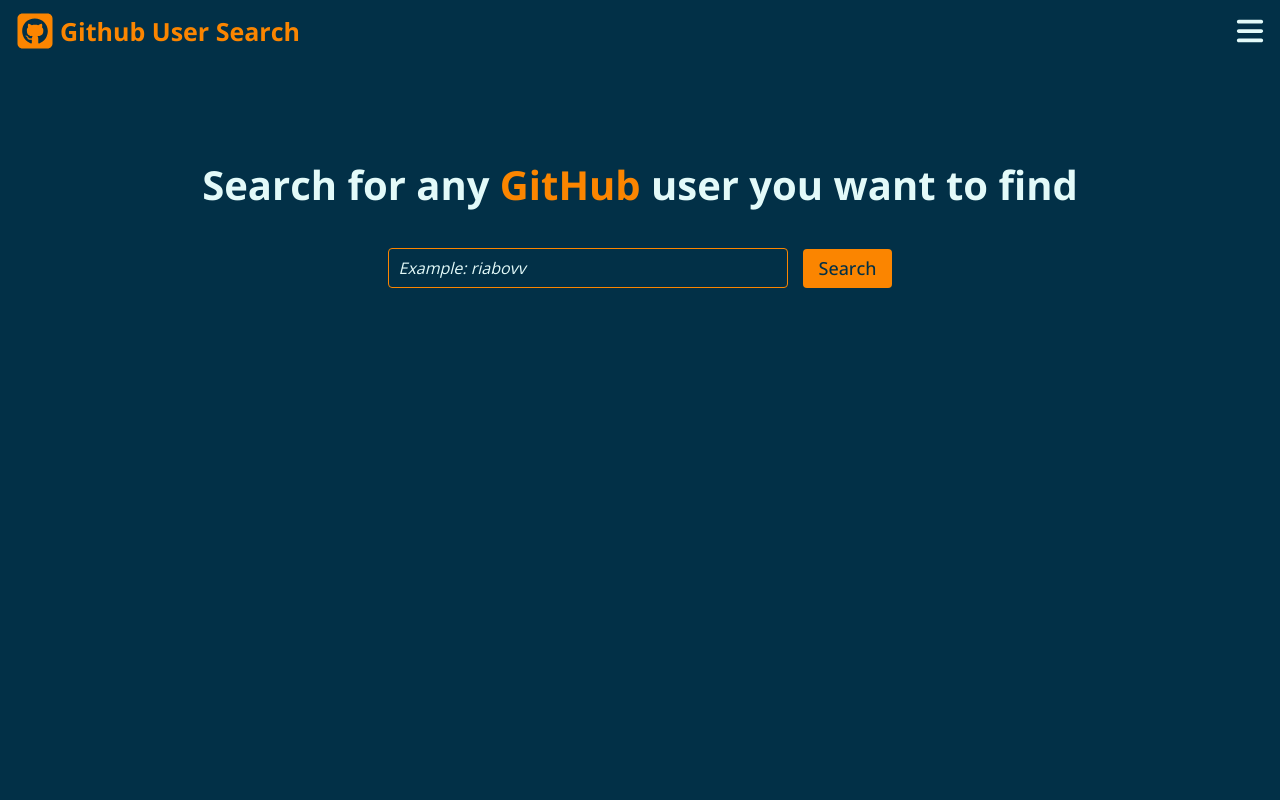
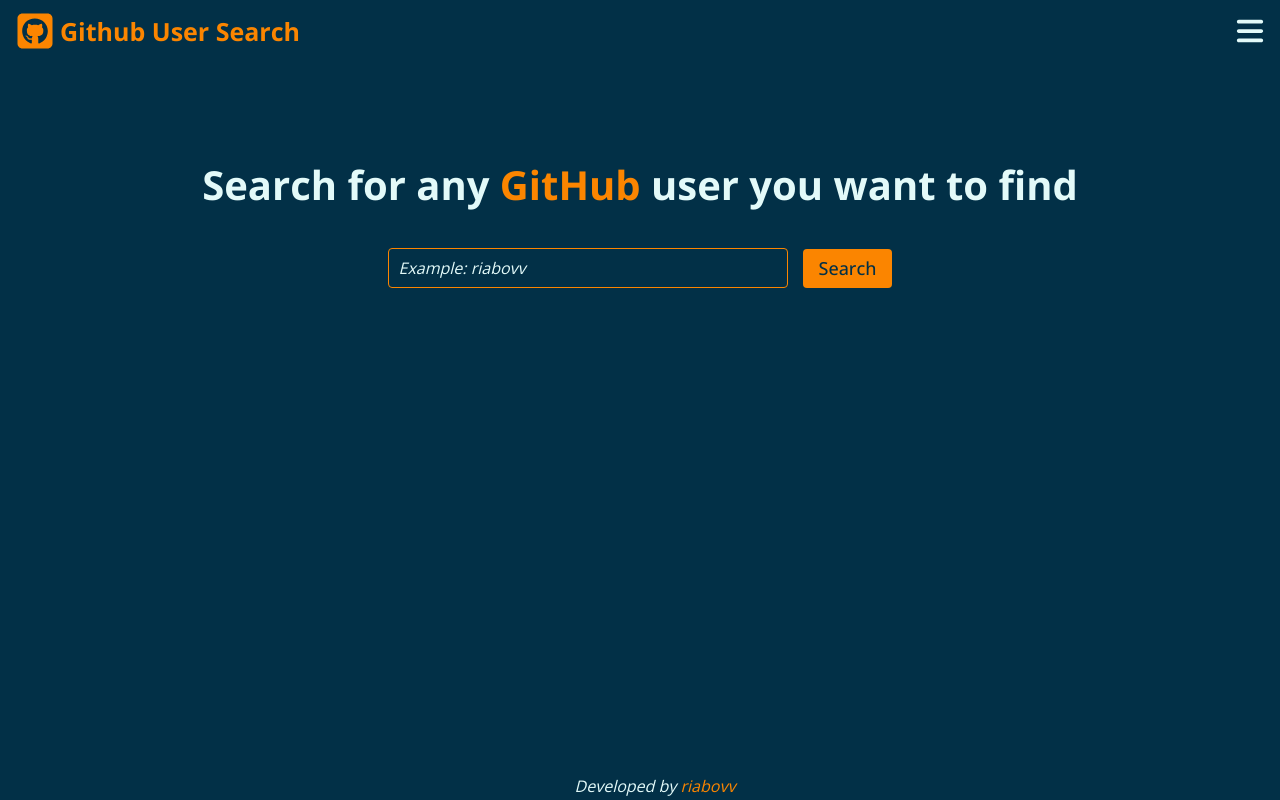
Before and after one commit to riabovv/github-user-search, a Next.js app: page / in a window 1280 px wide. Built offline with nearby package versions, Linux system fonts and the light colour scheme.

Commit message:
add footer

```diff
--- a/app/components/Logo/logo.module.css
+++ b/app/components/Logo/logo.module.css
@@ -21,3 +21,9 @@
     color: var(--light);
   }
 }
+
+@media screen and (max-width: 576px) {
+  .title {
+    font-size: 20px;
+  }
+}
--- /dev/null
+++ b/app/components/layout/Footer/Footer.tsx
@@ -0,0 +1,18 @@
+import styles from "./footer.module.css";
+
+const Footer = () => (
+  <footer className={styles.wrapper}>
+    <i>
+      Developed by{" "}
+      <a
+        href="https://github.com/riabovv"
+        target="_blank"
+        rel="noopener noreferrer"
+      >
+        riabovv
+      </a>
+    </i>
+  </footer>
+);
+
+export default Footer;
--- /dev/null
+++ b/app/components/layout/Footer/footer.module.css
@@ -0,0 +1,7 @@
+.wrapper {
+  padding: 5px 0px;
+  position: fixed;
+  width: 100%;
+  text-align: center;
+  bottom: 0px;
+}
--- a/app/components/layout/Header/header.module.css
+++ b/app/components/layout/Header/header.module.css
@@ -3,5 +3,5 @@
   justify-content: space-between;
   align-items: center;
   max-width: 1440px;
-  margin: auto;
+  margin: 0 auto;
 }
--- a/app/components/layout/Main/main.module.css
+++ b/app/components/layout/Main/main.module.css
@@ -3,7 +3,7 @@
   flex-direction: column;
   align-items: center;
   max-width: 1440px;
-  margin: auto;
+  margin: 0 auto;
 }
 
 .searchWrapper {
--- a/app/page.tsx
+++ b/app/page.tsx
@@ -1,11 +1,12 @@
 import Header from "./components/layout/Header/Header";
 import Main from "./components/layout/Main/Main";
+import Footer from "./components/layout/Footer/Footer";
 
 const Home = () => (
   <>
     <Header />
     <Main />
-    <footer></footer>
+    <Footer />
   </>
 );
 
```
